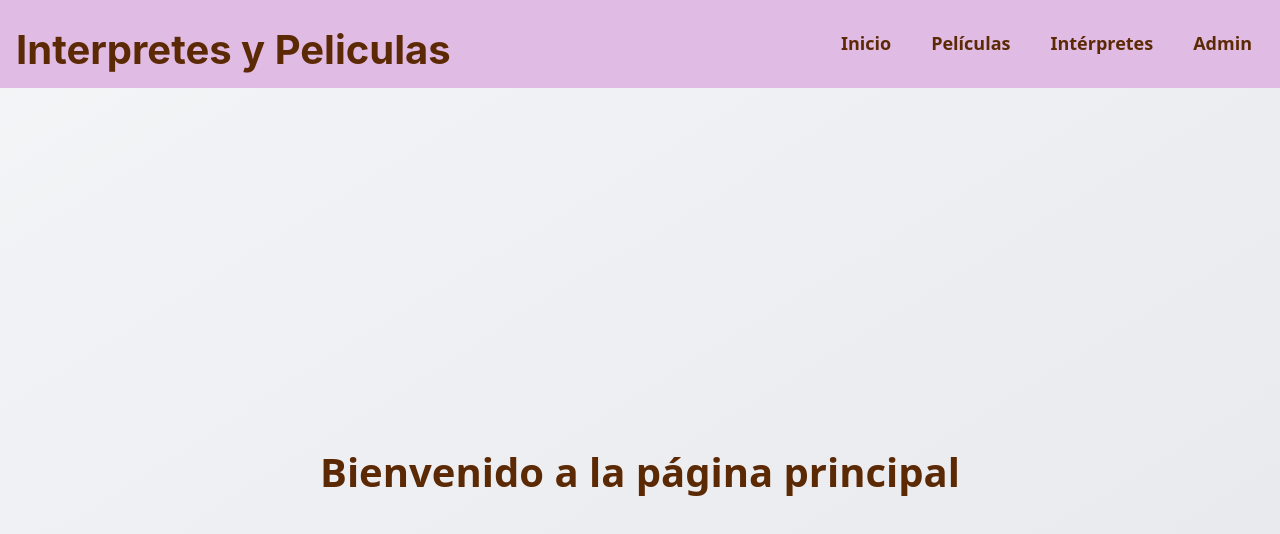
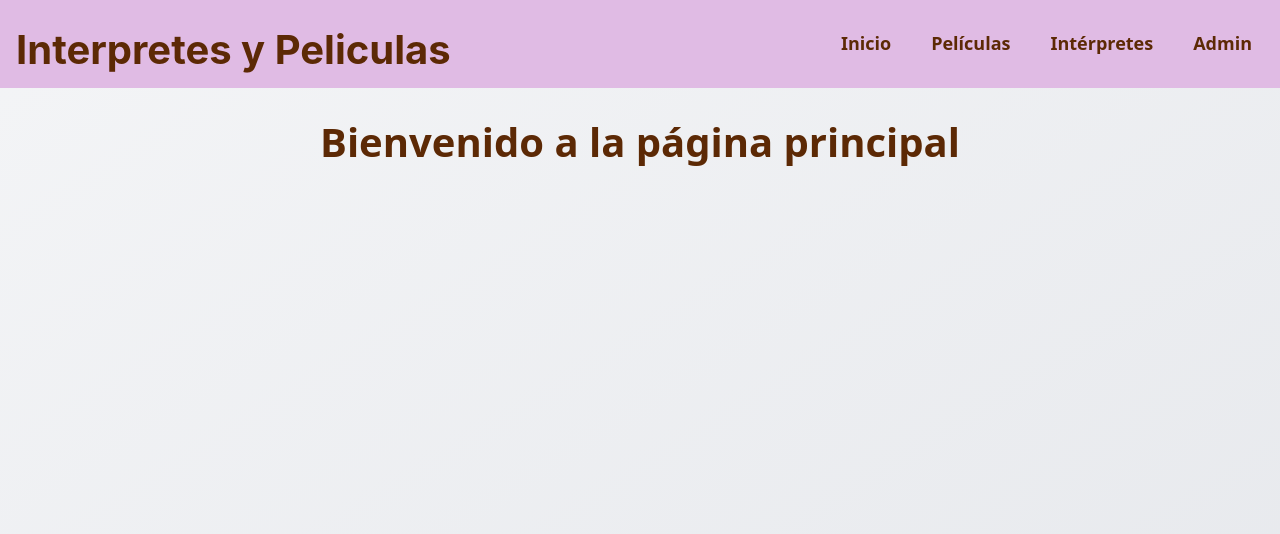
Before and after one commit to 39Luka/Proyecto_organizado, a React (Vite) app: page / in a window 1280 px wide. Shown: the top 534 px of the page. Built offline with nearby package versions, Linux system fonts and the light colour scheme.

Commit message:
Ajustando css

```diff
--- a/src/pages/DetalleInterprete.jsx
+++ b/src/pages/DetalleInterprete.jsx
@@ -11,14 +11,16 @@ function DetalleInterprete() {
 
     return (
         <>
+
+            <section className="max-w-5xl mx-auto mt-8 p-4">
+                <nav className="w-full flex justify-end mt-4">
                     <Link to="/interpretes">
-          <button className="px-4 py-2 bg-(--color-primary) text-white text-bold rounded hover:bg-(--color-secondary) hover:text-(--color-primary) transition">
+                        <button className="px-4 py-2 bg-[var(--color-primary)] text-white font-bold rounded hover:bg-[var(--color-secondary)] hover:text-[var(--color-primary)] transition">
                             Volver
                         </button>
                     </Link>
+                </nav>
 
-
-    <section className="max-w-5xl mx-auto mt-8 p-4">
                 <figure className="flex flex-col md:flex-row gap-6 items-start">
                     <img
                         src={interprete.imagen}
--- a/src/pages/MainContent.jsx
+++ b/src/pages/MainContent.jsx
@@ -7,7 +7,7 @@ function MainContent() {
       id="main-content"
       role="main"
       tabIndex="-1"
-      className="min-h-screen bg-linear-to-br from-gray-100 to-gray-200 flex flex-col items-center justify-center p-8"
+      className="min-h-screen bg-linear-to-br from-gray-100 to-gray-200 flex flex-col items-center  p-8"
     >
         <Outlet />
     </main>
```
Lines whose indentation alone changed are shown as unchanged.
